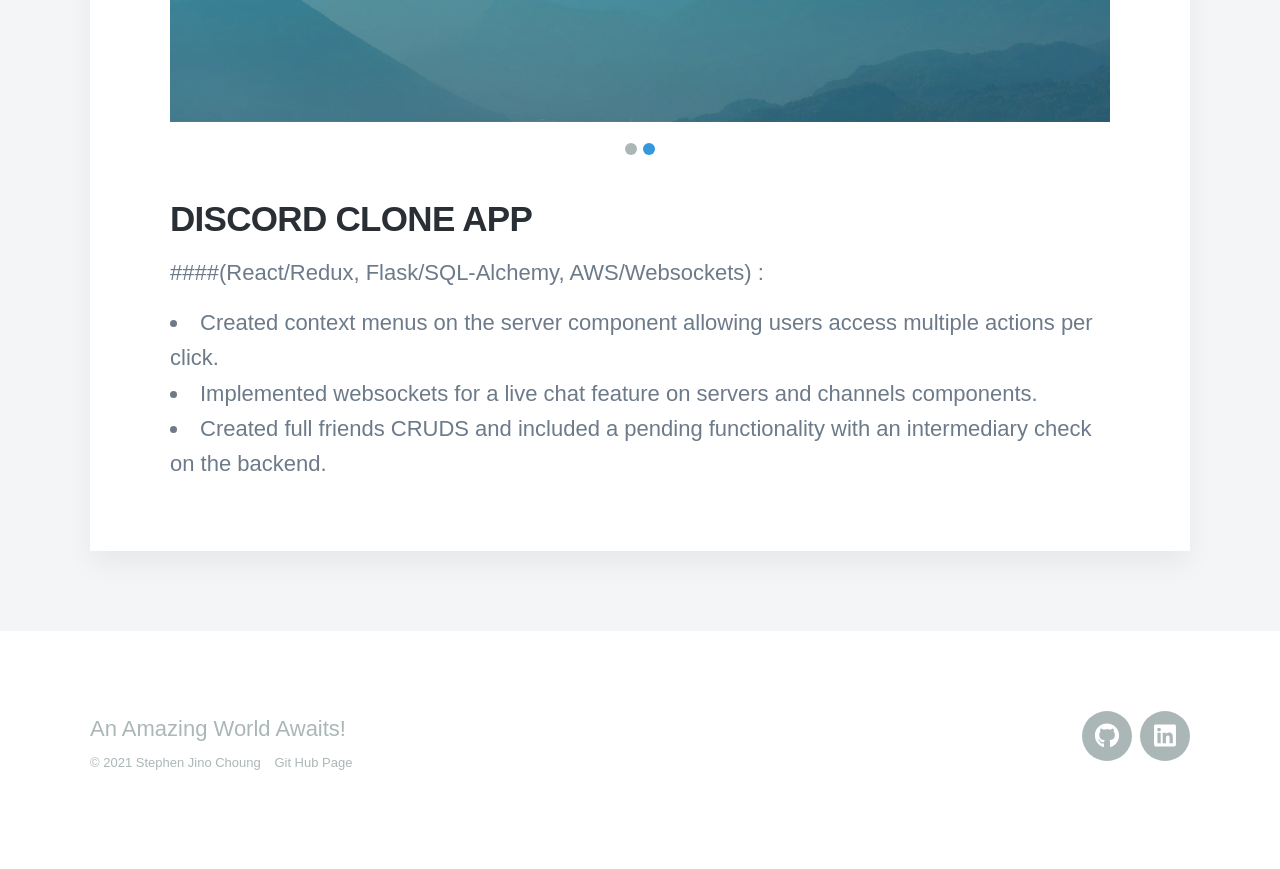
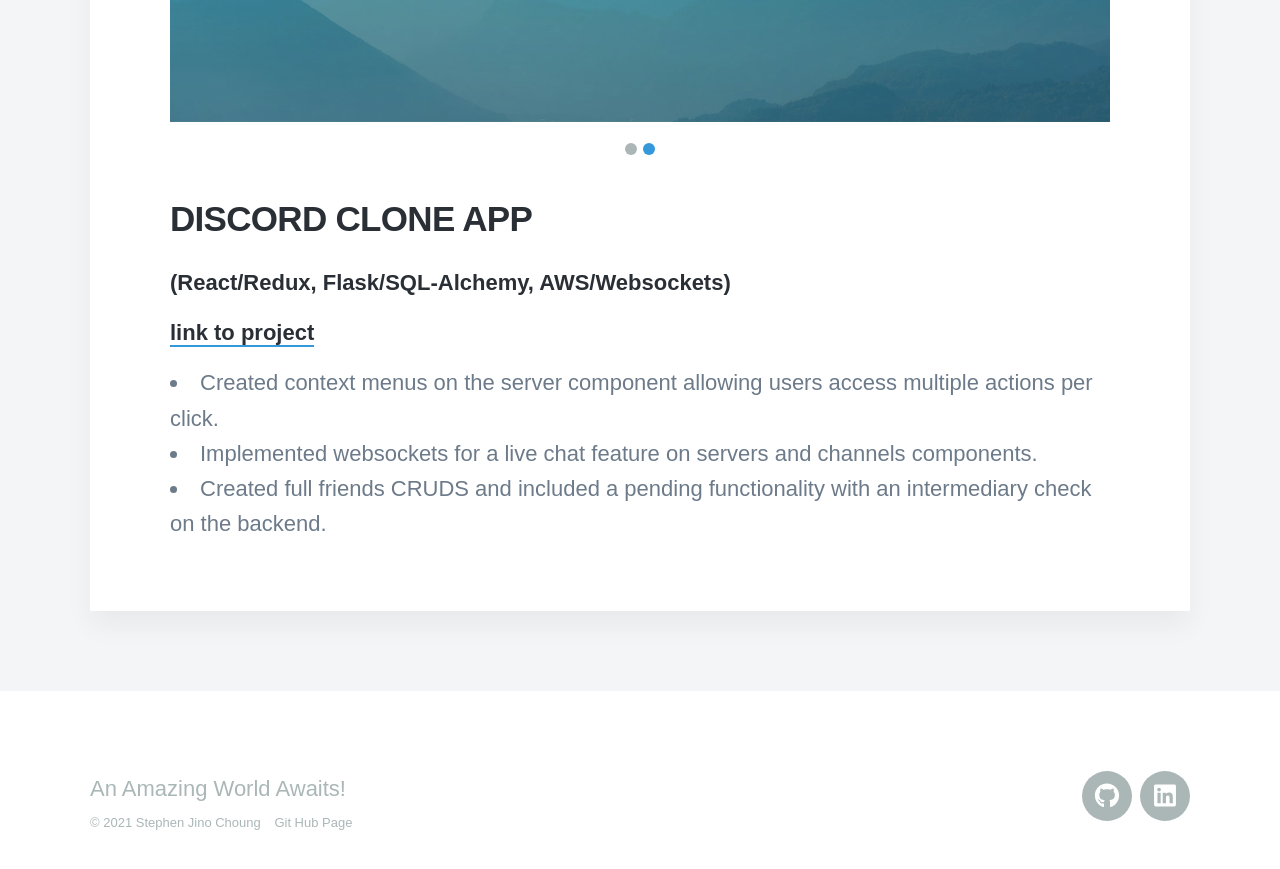
Before and after one commit to Twprcntmlk/Twprcntmlk.github.io, a Jekyll site: the page built from _projects/Project2.md, in a window 1280 px wide and 900 px high, scrolled down 1009 px. Shown: the top 869 px of the window. Built offline with Jekyll 4.4.1, drawn with Linux system fonts in a browser that asks for light colours; nearby versions of some CDN libraries; some web fonts are replaced.

Commit message:
adding updated projects

```diff
--- a/_projects/Project2.md
+++ b/_projects/Project2.md
@@ -12,8 +12,9 @@
 </div>
 
 ## DISCORD CLONE APP
-####(React/Redux, Flask/SQL-Alchemy, AWS/Websockets)  :
+#### (React/Redux, Flask/SQL-Alchemy, AWS/Websockets)
 
+<a href="https://discoursediscordclone.herokuapp.com/">link to project </a>
 * Created context menus on the server component allowing users access multiple actions per click.
 * Implemented websockets for a live chat feature on servers and channels components.
 * Created full friends CRUDS and included a pending functionality with an intermediary check on the backend.
```
Also changed, not shown: _projects/Project1.md (+1 -0 lines), _projects/Project3.md (+1 -1 lines).
